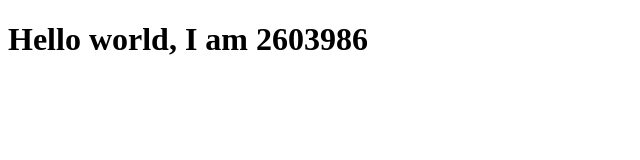
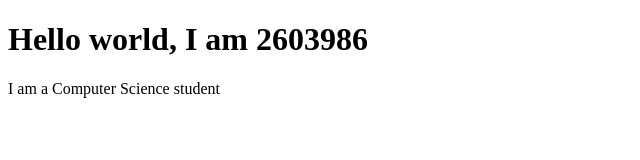
Before and after one commit to xeyranaeschool/SDLab1, a plain HTML site: page index.html in a window 1280 px wide. Shown: the whole page, without its empty margins (0-640 px from the left). Drawn offline with Linux system fonts and the light colour scheme.

Commit message:
feat: I added a paragrapgh to the site

```diff
--- a/index.html
+++ b/index.html
@@ -5,5 +5,6 @@
     </head>
     <body>
         <h1>Hello world, I am 2603986</h1>
+        <p>I am a Computer Science student</p>
     </body>
 </html>
```
Also changed, not shown: student-info.txt, 1 other file.
